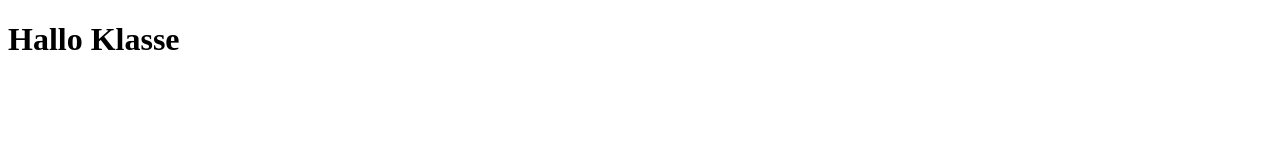
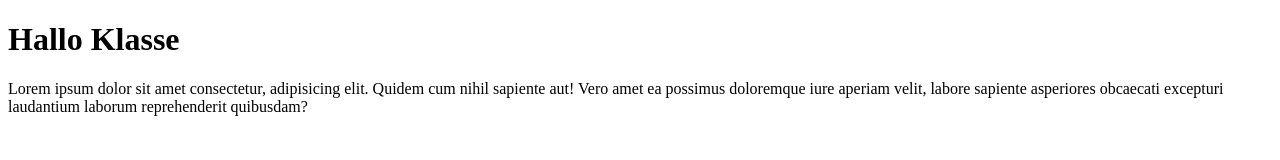
Before and after one commit to Rambarz/d10a-freitag, a plain HTML site: page index.html in a window 1280 px wide. Drawn offline with Linux system fonts and the light colour scheme.

Commit message:
added lorem paragraph

```diff
--- a/index.html
+++ b/index.html
@@ -7,5 +7,11 @@
   </head>
   <body>
     <h1>Hallo Klasse</h1>
+    <p>
+      Lorem ipsum dolor sit amet consectetur, adipisicing elit. Quidem cum nihil
+      sapiente aut! Vero amet ea possimus doloremque iure aperiam velit, labore
+      sapiente asperiores obcaecati excepturi laudantium laborum reprehenderit
+      quibusdam?
+    </p>
   </body>
 </html>
```
